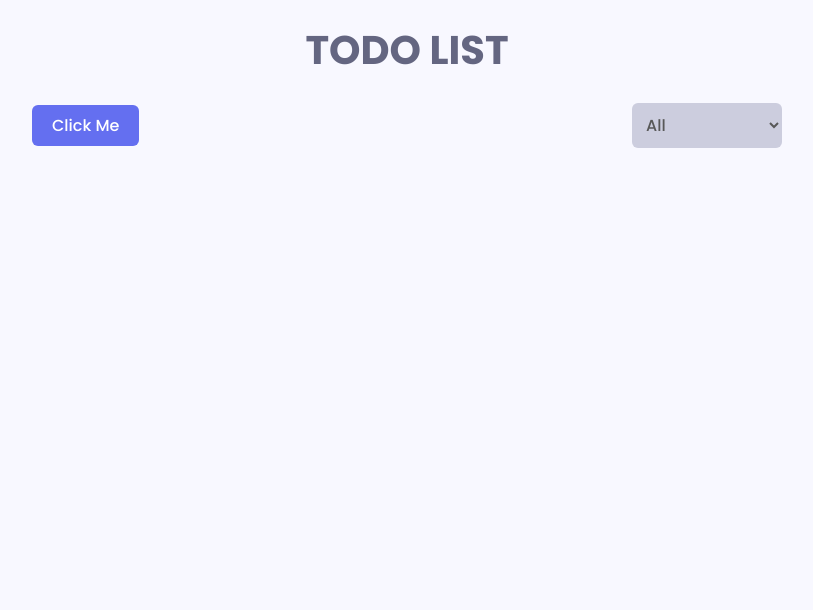
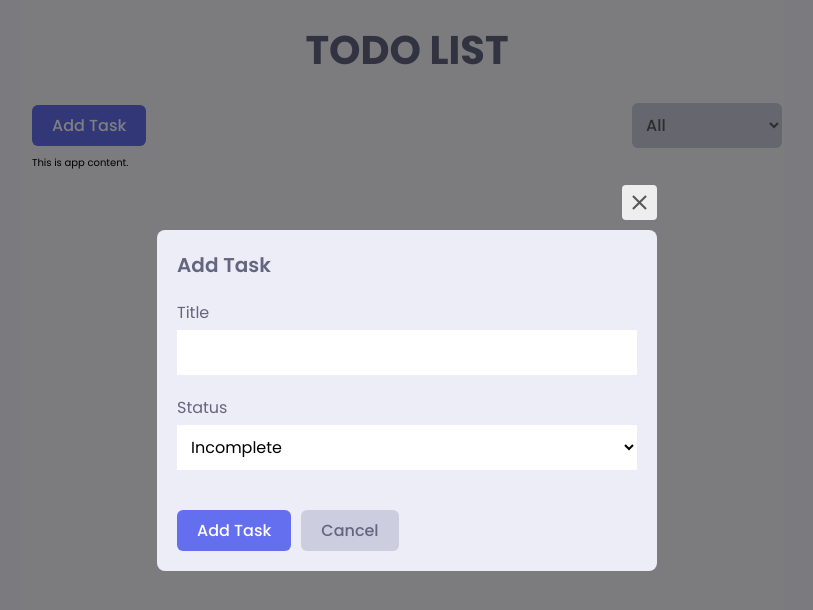
Before and after one commit to sarahvii/react-todo-app, a React (Create React App) app in the folder todo-app/: page / in a window 1280 px wide. Shown: the top 610 px of the page, without its empty margins (233-1046 px from the left). Built offline with nearby package versions, Linux system fonts and the light colour scheme.

Commit message:
task can be captured in state

```diff
--- a/todo-app/src/App.js
+++ b/todo-app/src/App.js
@@ -1,14 +1,16 @@
 import React from 'react';
 import PageTitle from './components/PageTitle';
-import style from './styles/modules/app.module.scss';
+import styles from './styles/modules/app.module.scss';
 import AppHeader from './components/AppHeader';
+import AppContent from './components/AppContent';
 
 function App() {
   return (
     <div className="container">
       <PageTitle>TODO LIST</PageTitle>
-      <div className={style.app__wrapper}>
+      <div className={styles.app__wrapper}>
         <AppHeader />
+        <AppContent />
       </div>
     </div>
   );
--- /dev/null
+++ b/todo-app/src/components/AppContent.js
@@ -0,0 +1,7 @@
+import React from 'react';
+
+function AppContent() {
+  return <div>This is app content.</div>;
+}
+
+export default AppContent;
--- a/todo-app/src/components/AppHeader.js
+++ b/todo-app/src/components/AppHeader.js
@@ -1,16 +1,22 @@
-import React from 'react';
+import React, { useState } from 'react';
 import Button, { SelectButton } from './Button';
 import styles from '../styles/modules/app.module.scss';
+import TodoModal from './TodoModal';
 
 function AppHeader() {
+  const [modalOpen, setModalOpen] = useState(true);
+
   return (
     <div className={styles.appHeader}>
-      <Button variant="primary">Click Me</Button>
+      <Button variant="primary" onClick={() => setModalOpen(true)}>
+        Add Task
+      </Button>
       <SelectButton id="status">
         <option value="all">All</option>
         <option value="incomplete">Incomplete</option>
         <option value="complete">Complete</option>
       </SelectButton>
+      <TodoModal modalOpen={modalOpen} setModalOpen={setModalOpen} />
     </div>
   );
 }
--- /dev/null
+++ b/todo-app/src/components/TodoModal.js
@@ -0,0 +1,71 @@
+import React, { useState } from 'react';
+import { MdOutlineClose } from 'react-icons/md';
+import styles from '../styles/modules/modal.module.scss';
+import Button from './Button';
+
+function TodoModal({ modalOpen, setModalOpen }) {
+  const [title, setTitle] = useState('');
+  const [status, setStatus] = useState('incomplete');
+
+  const handleSubmit = (e) => {
+    e.preventDefault();
+    console.log({ title, status });
+  };
+
+  return (
+    modalOpen && (
+      <div className={styles.wrapper}>
+        <div className={styles.container}>
+          <div
+            className={styles.closeButton}
+            onClick={() => setModalOpen(false)}
+            onKeyDown={() => setModalOpen(false)}
+            tabIndex={0}
+            role="button"
+          >
+            <MdOutlineClose />
+          </div>
+          <form className={styles.form} onSubmit={(e) => handleSubmit(e)}>
+            <h1 className={styles.formTitle}>Add Task</h1>
+            <label htmlFor="title">
+              Title
+              <input
+                type="text"
+                id="title"
+                value={title}
+                onChange={(e) => setTitle(e.target.value)}
+              />
+            </label>
+            <label htmlFor="status">
+              Status
+              <select
+                name="status"
+                id="status"
+                value={status}
+                onChange={(e) => setStatus(e.target.value)}
+              >
+                <option value="incomplete">Incomplete</option>
+                <option value="complete">Complete</option>
+              </select>
+            </label>
+            <div className={styles.buttonContainer}>
+              <Button type="submit" variant="primary">
+                Add Task
+              </Button>
+              <Button
+                type="button"
+                variant="secondary"
+                onClick={() => setModalOpen(false)}
+                onKeyDown={() => setModalOpen(false)}
+              >
+                Cancel
+              </Button>
+            </div>
+          </form>
+        </div>
+      </div>
+    )
+  );
+}
+
+export default TodoModal;
```
